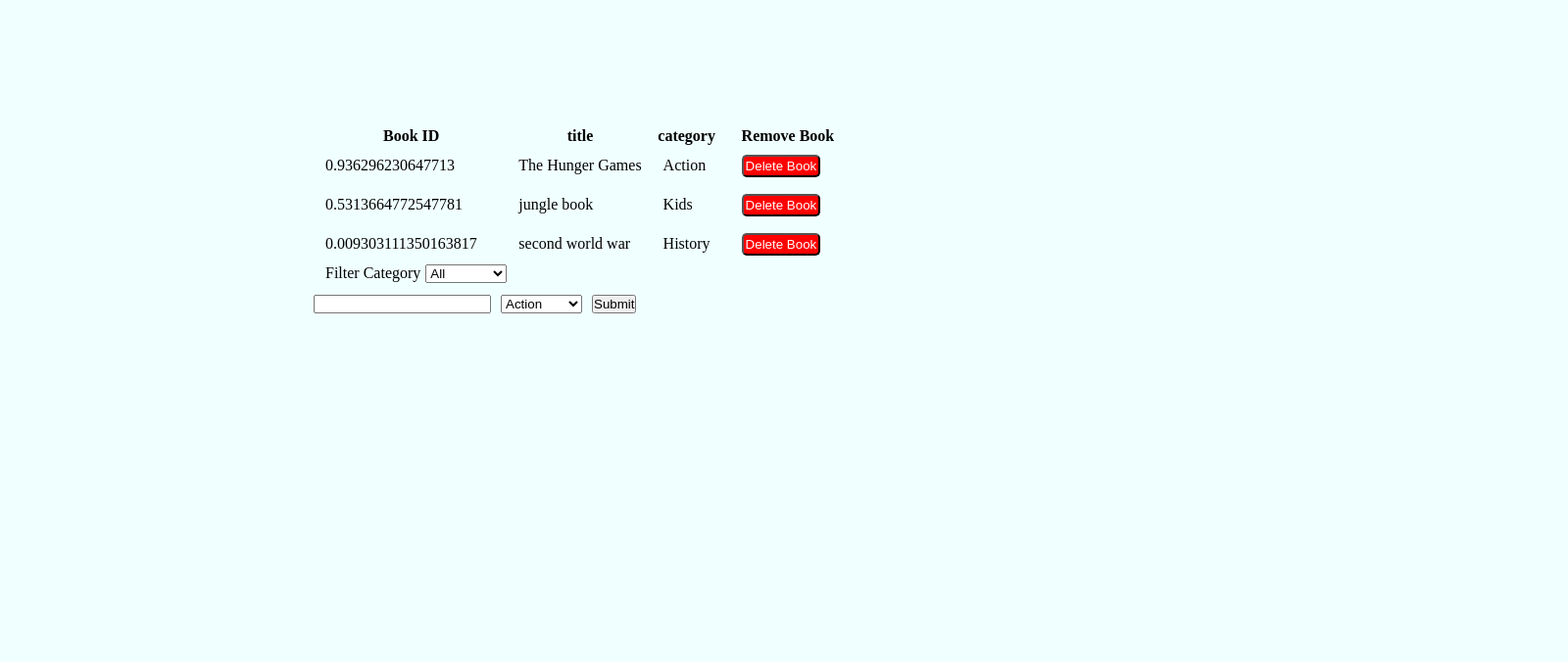
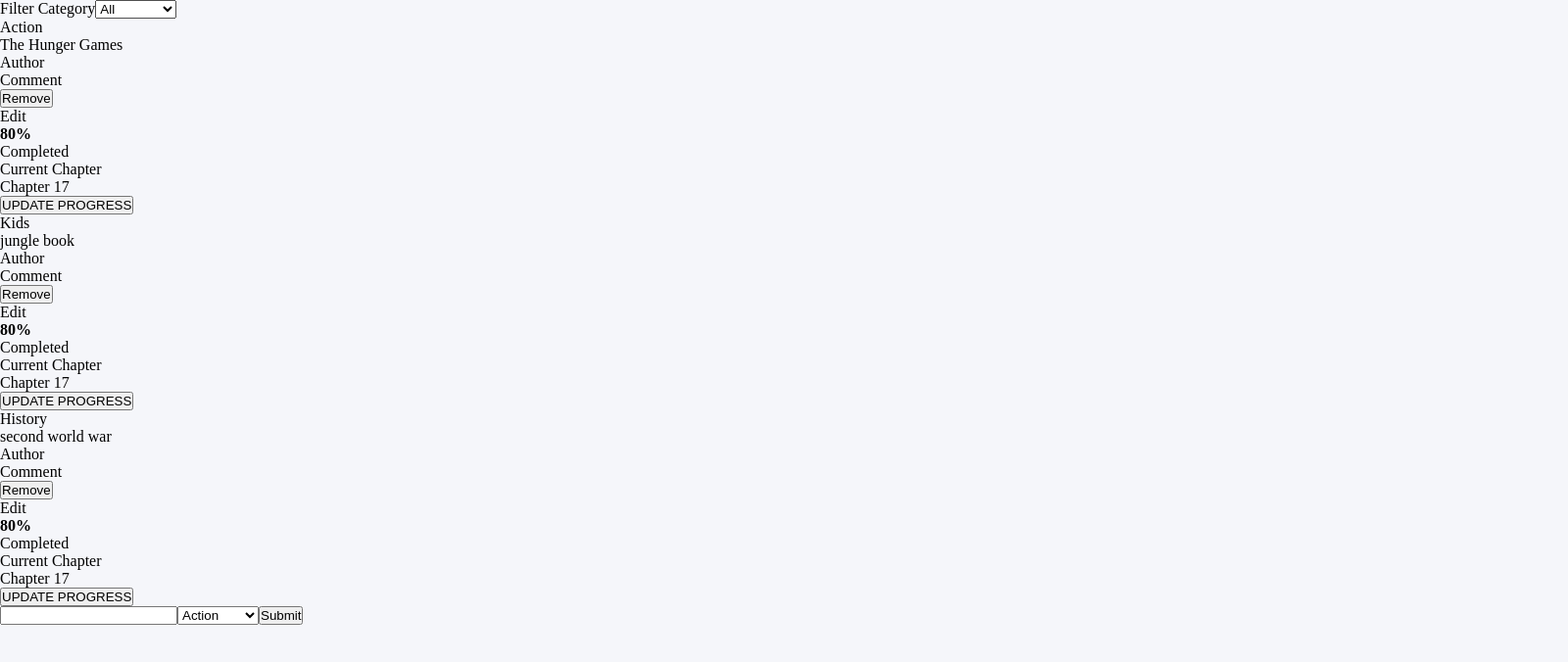
Before and after one commit to tahiry-dev/bookstore, a React (Create React App) app: page / in a window 1280 px wide. Shown: the top 676 px of the page at 98% size, 1600 px wide, since content can reach past the window. Built offline with nearby package versions, Linux system fonts and the light colour scheme.

Commit message:
update book.js jsx

```diff
--- a/src/components/App.js
+++ b/src/components/App.js
@@ -3,7 +3,7 @@ import BooksList from '../containers/BooksList';
 import BooksForm from '../containers/BooksForm';
 
 const App = () => (
-  <div className="container">
+  <div>
     <BooksList />
     <BooksForm />
   </div>
--- a/src/components/Book.js
+++ b/src/components/Book.js
@@ -3,26 +3,37 @@ import PropTypes from 'prop-types';
 
 function Book({ book, handleRemoveBook }) {
   const {
-    id,
     title,
     category,
   } = book;
 
   return (
-    <tr>
-      <td className="element">{id}</td>
-      <td className="element">{title}</td>
-      <td className="element">{category}</td>
-      <td>
-        <button
-          className="delete-element"
-          type="button"
-          onClick={() => handleRemoveBook(book)}
-        >
-          Delete Book
-        </button>
-      </td>
-    </tr>
+    <div className="div_books">
+      <div className="book_left">
+        <div className="book_left-top">
+          <span className="book_left-category">{category}</span>
+          <p className="book_left-title">{title}</p>
+          <span className="book_left-author">Author</span>
+        </div>
+        <div className="book_left-bottom">
+          <p>Comment</p>
+          <button type="button" onClick={() => handleRemoveBook(book)}>Remove</button>
+          <p>Edit</p>
+        </div>
+      </div>
+      <div className="book_middle">
+        <div className="oval-2" />
+        <div className="book_middle-text">
+          <h4>80%</h4>
+          <span>Completed</span>
+        </div>
+      </div>
+      <div className="book_right">
+        <span>Current Chapter</span>
+        <p>Chapter 17</p>
+        <button type="button">UPDATE PROGRESS</button>
+      </div>
+    </div>
   );
 }
 
--- a/src/containers/BooksList.js
+++ b/src/containers/BooksList.js
@@ -18,16 +18,8 @@ const BooksList = ({
 
   return (
     <>
-      <table>
-        <thead>
-          <tr>
-            <th>Book ID</th>
-            <th>title</th>
-            <th>category</th>
-            <th className="removeBook">Remove Book</th>
-          </tr>
-        </thead>
-        <tbody>
+      <CategoryFilter handleFilterChange={handleFilterChange} />
+      <div className="book_details">
         {booksList && booksList.length
           ? booksList.map(item => (
             <Book
@@ -36,10 +28,8 @@ const BooksList = ({
               handleRemoveBook={handleRemoveBook}
             />
           ))
-            : (<tr><td>No Books! </td></tr>)}
-          <CategoryFilter handleFilterChange={handleFilterChange} />
-        </tbody>
-      </table>
+          : (<div className="noBook_error">No Books! </div>)}
+      </div>
     </>
   );
 };
--- a/src/index.css
+++ b/src/index.css
@@ -7,45 +7,5 @@
 }
 
 body {
-  background-color: azure;
+  background-color: #f5f6fa;
 }
-
-.container {
-  width: 100%;
-  margin-left: 25%;
-  margin-top: 10%;
-}
-
-.element {
-  padding: 10px;
-}
-
-#category,
-button {
-  margin-left: 10px;
-}
-
-.removeBook {
-  padding-left: 20px;
-}
-
-.delete-element {
-  background-color: red;
-  color: white;
-  padding: 2px;
-  border-radius: 5px;
-  margin-left: 20px;
-}
-
-.heading_table {
-  padding-left: 12px;
-}
-
-.filterCategories {
-  margin-bottom: 10px;
-  margin-left: 10px;
-}
-
-select {
-  margin-left: 5px;
-}
```
Also changed, not shown: package.json (+8 -10 lines), 1 other file (tests, documents, lock files or other folders). Lines whose indentation alone changed are shown as unchanged.
